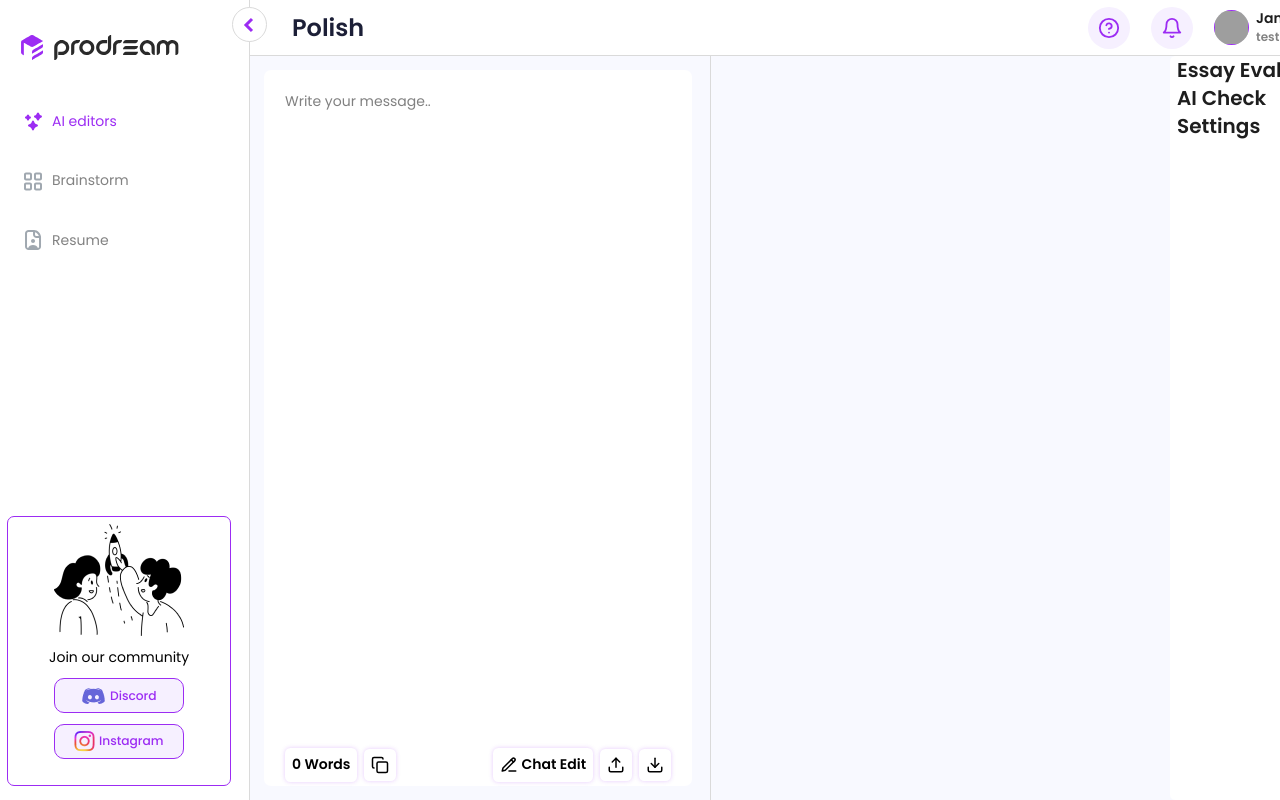
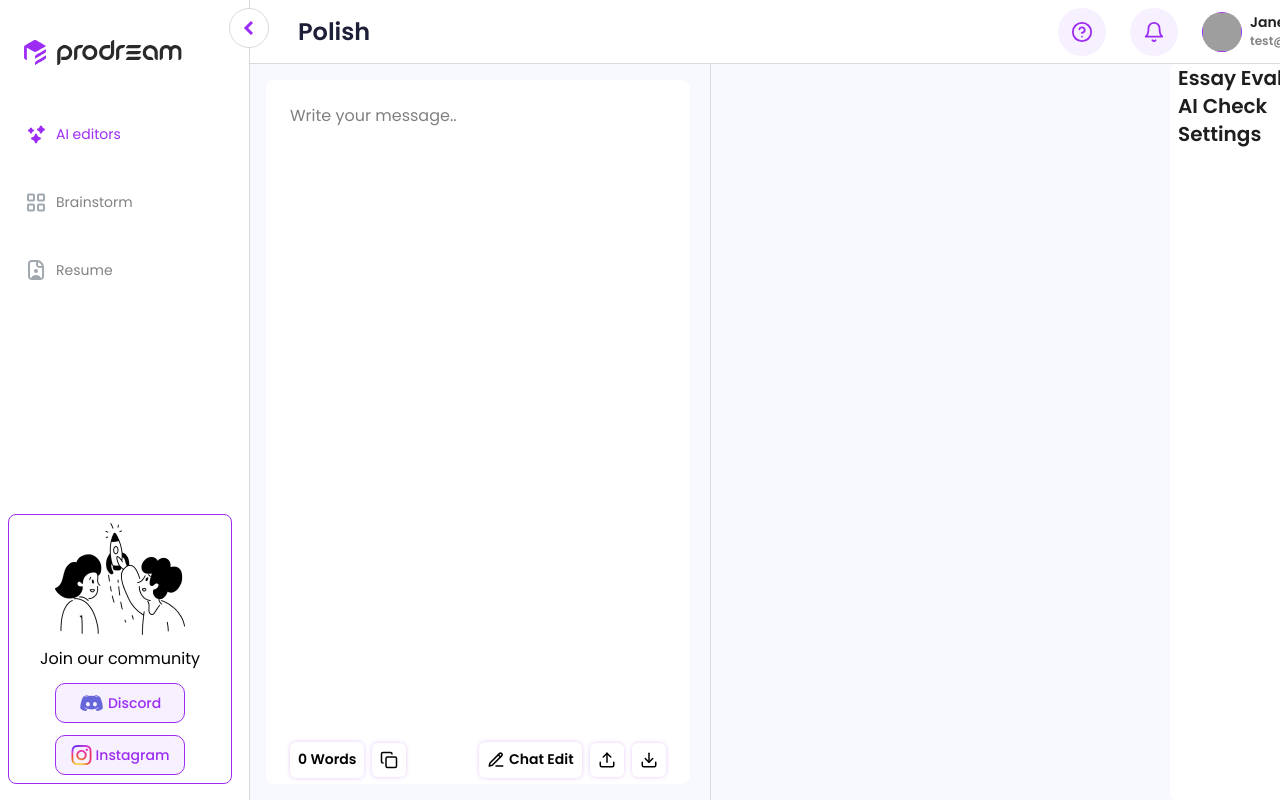
Before and after one commit to zhengx55/prodreamv2, a Next.js app: page /writtingpal/polish in a window 1280 px wide. Shown: the top 800 px of the page. Built offline with nearby package versions, Linux system fonts and the light colour scheme; grey boxes are pictures that could not be loaded.

Commit message:
rechange size

```diff
--- a/app/globals.css
+++ b/app/globals.css
@@ -1,10 +1,6 @@
 @tailwind base;
 @tailwind components;
 @tailwind utilities;
-
-html {
-  font-size: 14px;
-}
 
 @layer base {
   * {
--- a/components/chat/ChatMessageList.tsx
+++ b/components/chat/ChatMessageList.tsx
@@ -28,7 +28,7 @@ const ChatMessageList = (props: Props) => {
   return (
     <div className='custom-scrollbar flex w-full select-text flex-col gap-y-14 overflow-y-auto px-1 pb-[70px]'>
       <div className='flex w-[80%] flex-col self-start rounded-[20px] bg-shadow-200 p-6'>
-        <p className='font-[300] text-black-700'>
+        <p className='base-regular text-black-700'>
           Thanks for this information! Does the curriculum at Harvard interests
           you?
         </p>
@@ -43,7 +43,7 @@ const ChatMessageList = (props: Props) => {
           ))}
         </div>
       </div>
-      <div className='flex w-[80%] self-end rounded-[20px] border-[3px] border-shadow-200 bg-white p-6 font-[300] text-black-700'>
+      <div className='base-regular flex w-[80%] self-end rounded-[20px] border-[3px] border-shadow-200 bg-white p-6 text-black-700'>
         the program&apos;s comprehensive curriculum, which covers statistical
         analysis, data mining, machine learning, and data visualization, will
         equip me with the essential skills to analyze complex data sets and
--- a/constant/index.ts
+++ b/constant/index.ts
@@ -298,7 +298,7 @@ export const ResumeProcedure = [
 
 export const FormHeightVariant: Variants = {
   expanded: { height: 'auto' },
-  collapse: { height: '70px' },
+  collapse: { height: '80px' },
 };
 
 export const ChatIntroductionCard = [
```
